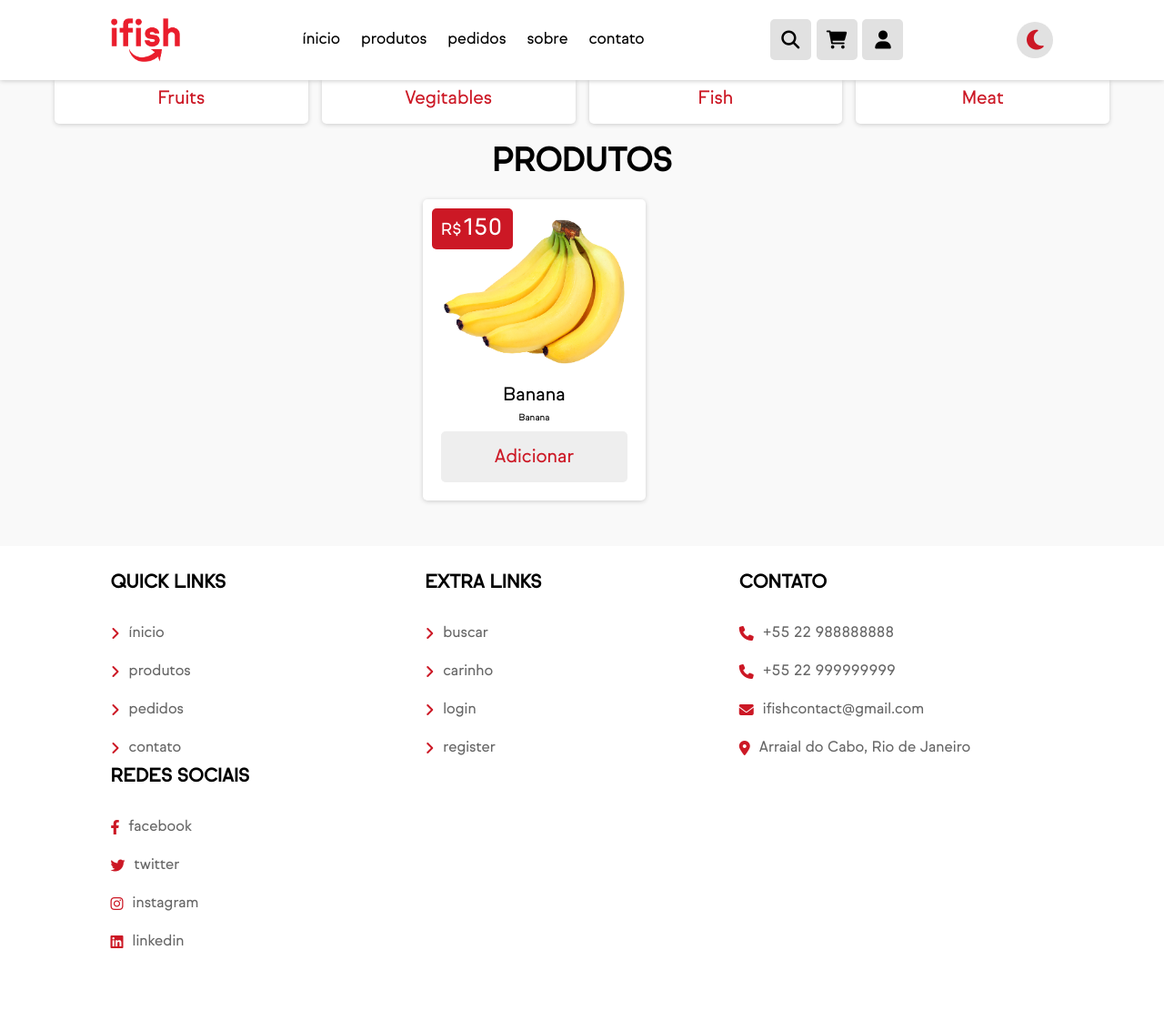
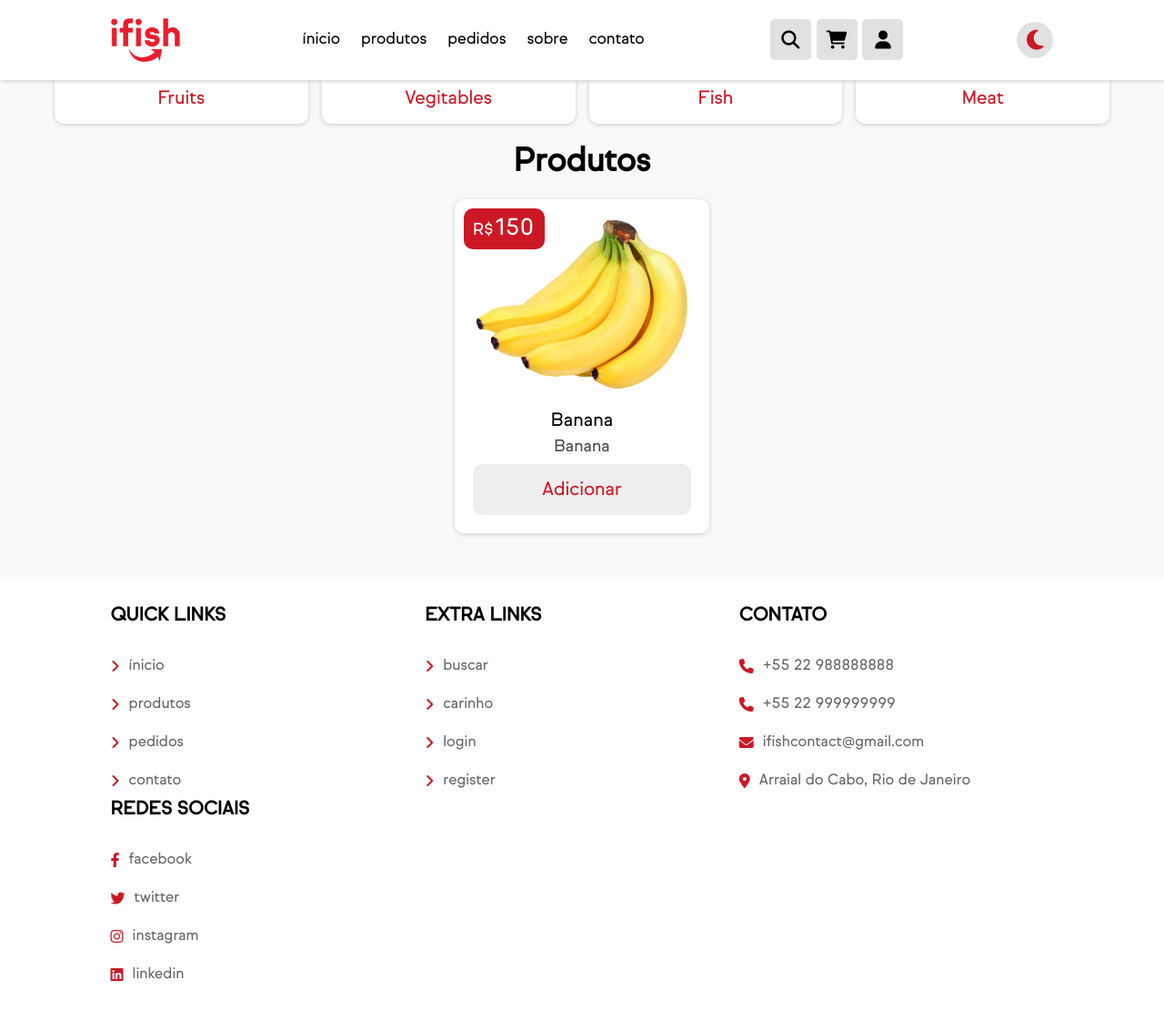
Before and after one commit to 1wallacerangel/ifish, a PHP site: page /produtos.php in a window 1280 px wide. Shown: the whole page at 91% size. Before the commit the page ends 1042 px from the top, so only its background shows below. Run offline with PHP 8.4, Linux system fonts and the light colour scheme; a user stored in the database is signed in; data comes from the database, SQL or seed files in the repository; data that the repository does not hold is empty.

Commit message:
ifish-v1.3.5-Produtos CSS 95% FINISHED

```diff
--- a/categoria.php
+++ b/categoria.php
@@ -27,11 +27,11 @@ if (isset($_POST['add_carrinho'])) {
    $check_cart_numbers->execute([$p_name, $user_id]);
 
    if ($check_cart_numbers->rowCount() > 0) {
-      $message[] = 'Já foi Adicionado ao Carrinho!';
+      $message[] = 'Já foi adicionado ao carrinho!';
    } else {
       $insert_cart = $conn->prepare("INSERT INTO `carrinho`(user_id, pid, nome, preco, quantidade, image) VALUES(?,?,?,?,?,?)");
       $insert_cart->execute([$user_id, $pid, $p_name, $p_price, $p_qty, $p_image]);
-      $message[] = 'Adicionado ao Carrinho!';
+      $message[] = 'Adicionado ao carrinho!';
    }
 }
 
@@ -92,7 +92,7 @@ if (isset($_POST['add_carrinho'])) {
                      <input type="hidden" name="p_name" value="<?= $fetch_products['nome']; ?>">
                      <input type="hidden" name="p_price" value="<?= $fetch_products['preco']; ?>">
                      <input type="hidden" name="p_image" value="<?= $fetch_products['image']; ?>">
-                     <input type="submit" value="Adicionar ao Carrinho" class="btn" name="add_carrinho">
+                     <input type="submit" value="Adicionar" class="btn" name="add_carrinho">
                   </form>
                </div>
          <?php
--- a/contato.php
+++ b/contato.php
@@ -76,7 +76,9 @@ if (isset($_POST['send'])) {
         </form>
     </section>
     <?php include 'footer.php'; ?>
+
     <script src="js/script.js"></script>
+
 </body>
 
 </html>
--- a/css/header.css
+++ b/css/header.css
@@ -32,7 +32,7 @@
     display: inline-block;
     padding: 1.8rem 3rem;
     font-size: 2rem;
-    border-radius: .5rem;
+    border-radius: 10px;
     color:var(--black);
     cursor: pointer;
     background: #fff;
--- a/css/produtos.css
+++ b/css/produtos.css
@@ -9,43 +9,53 @@
    --box-shadow-dark: 0 0.1rem 0.5rem rgb(20, 20, 20);
 }
 
-.produtos .mensagem{
-   position:static;
+.body .mensagem {
+   position: static;
    max-width: 1200px;
-   margin:0 auto;
-   padding-top:2rem;
-   padding-bottom:2rem;
+   margin: 0 auto;
+   padding-top: 4.5rem;
+   padding-bottom: 2rem;
    display: flex;
    align-items: center;
-   justify-content:center;
-   gap:1.5rem;
+   justify-content: center;
+   gap: 1.5rem;
    z-index: 10000;
 }
 
-.produtos .mensagem span{
+.body .mensagem span {
    font-size: 2rem;
-   color:var(--black);
+   color: var(--black);
 }
 
-.produtos .mensagem i{
+.body .mensagem i {
    font-size: 2.5rem;
    cursor: pointer;
-   color:var(--red);
+   color: var(--red);
 }
 
-.produtos .mensagem i:hover{
-   color:var(--black);
+.body .mensagem i:hover {
+   color: var(--black);
 }
 
 .titulo {
    font-weight: bold;
-   font-weight: bold;
-   text-align:center;
+   text-align: center;
    padding-top: 2.5rem;
    margin-bottom: 2.3rem;
-   text-transform: uppercase;
+   text-transform: capitalize;
    color: var(--black);
    font-size: 3.5rem;
+}
+
+.btn {
+   margin-top: 1rem;
+   display: inline-block;
+   padding: 1.8rem 3rem;
+   font-size: 2rem;
+   border-radius: 10px;
+   color: var(--black);
+   cursor: pointer;
+   background: #fff;
 }
 
 .card-produtos .btn {
@@ -61,31 +71,36 @@
    background: var(--red);
 }
 
+.card-produtos {
+   width: 100%;
+   display: flex;
+   align-items: center;
+   justify-content: center;
+}
 
 .produtos {
    padding-top: 0;
    padding-bottom: 5rem;
-   padding-right:2rem;
-   padding-left:2rem;
+   padding-right: 2rem;
+   padding-left: 2rem;
    max-width: 1200px;
    margin: 0 auto;
 }
 
 .produtos .box-container {
    display: grid;
-   grid-template-columns: repeat(auto-fit, 35rem);
-   gap: 1.5rem;
+   grid-template-columns: repeat(auto-fit, 28rem);
+   gap: 6.5rem;
    justify-content: center;
    align-items: flex-start;
 }
 
 .produtos .box-container .box {
-   width: 70%;
    padding: 2rem;
    text-align: center;
    background-color: var(--white);
    box-shadow: var(--box-shadow);
-   border-radius: .5rem;
+   border-radius: 10px;
    position: relative;
 }
 
@@ -94,7 +109,7 @@
    top: 1rem;
    left: 1rem;
    padding: 1rem;
-   border-radius: .5rem;
+   border-radius: 10px;
    background-color: var(--red);
    font-size: 1.8rem;
    color: var(--white);
@@ -117,14 +132,10 @@
    padding: 1rem 0;
 }
 
-.produtos .box-container .box .quantidade {
-   background: #eee;
-   margin: .5rem 0;
-   border-radius: .5rem;
-   padding: 1.8rem 1.3rem;
+.produtos .box-container .box .detalhes {
    font-size: 1.8rem;
    color: var(--black);
-   width: 100%;
+   opacity: 70%;
 }
 
 .p-category {
@@ -149,17 +160,17 @@
    border: var(--border);
    background-color: var(--white);
    box-shadow: var(--box-shadow);
-   border-radius: .5rem;
+   border-radius: 10px;
    font-size: 2rem;
    text-transform: capitalize;
    color: var(--red);
-   transition: all 0.3s ;
+   transition: all 0.3s;
 }
 
 .p-category a:hover {
    background-color: var(--red);
    color: var(--white);
-   transition: all 0.3s ;
+   transition: all 0.3s;
 }
 
 .empty {
--- a/produtos.php
+++ b/produtos.php
@@ -28,11 +28,11 @@ if (isset($_POST['adicionar_carrinho'])) {
    $check_cart_numbers->execute([$nome, $user_id]);
 
    if ($check_cart_numbers->rowCount() > 0) {
-      $message[] = 'already added to cart!';
+      $message[] = 'Já foi adicionado ao carrinho!';
    } else {
       $insert_cart = $conn->prepare("INSERT INTO `carrinho`(user_id, pid, nome, preco, quantidade,image) VALUES(?,?,?,?,?,?)");
       $insert_cart->execute([$user_id, $pid, $nome, $preco, $quantidade, $image]);
-      $message[] = 'added to cart!';
+      $message[] = 'Adicionado ao carrinho!';
    }
 }
 ?>
@@ -81,7 +81,7 @@ if (isset($_POST['adicionar_carrinho'])) {
 
    <section class="produtos">
 
-      <h1 class="titulo">PRODUTOS</h1>
+      <h1 class="titulo">produtos</h1>
 
       <div class="box-container">
          <?php
@@ -117,6 +117,7 @@ if (isset($_POST['adicionar_carrinho'])) {
    <?php include 'footer.php'; ?>
 
    <script src="js/script.js"></script>
+
 </body>
 
 </html>
```
Also changed, not shown: other parts of css/produtos.css (+11 -21 lines), css/categoria.css (+48 -45 lines), css/contato.css (+20 -20 lines). Lines whose indentation alone changed are shown as unchanged.
